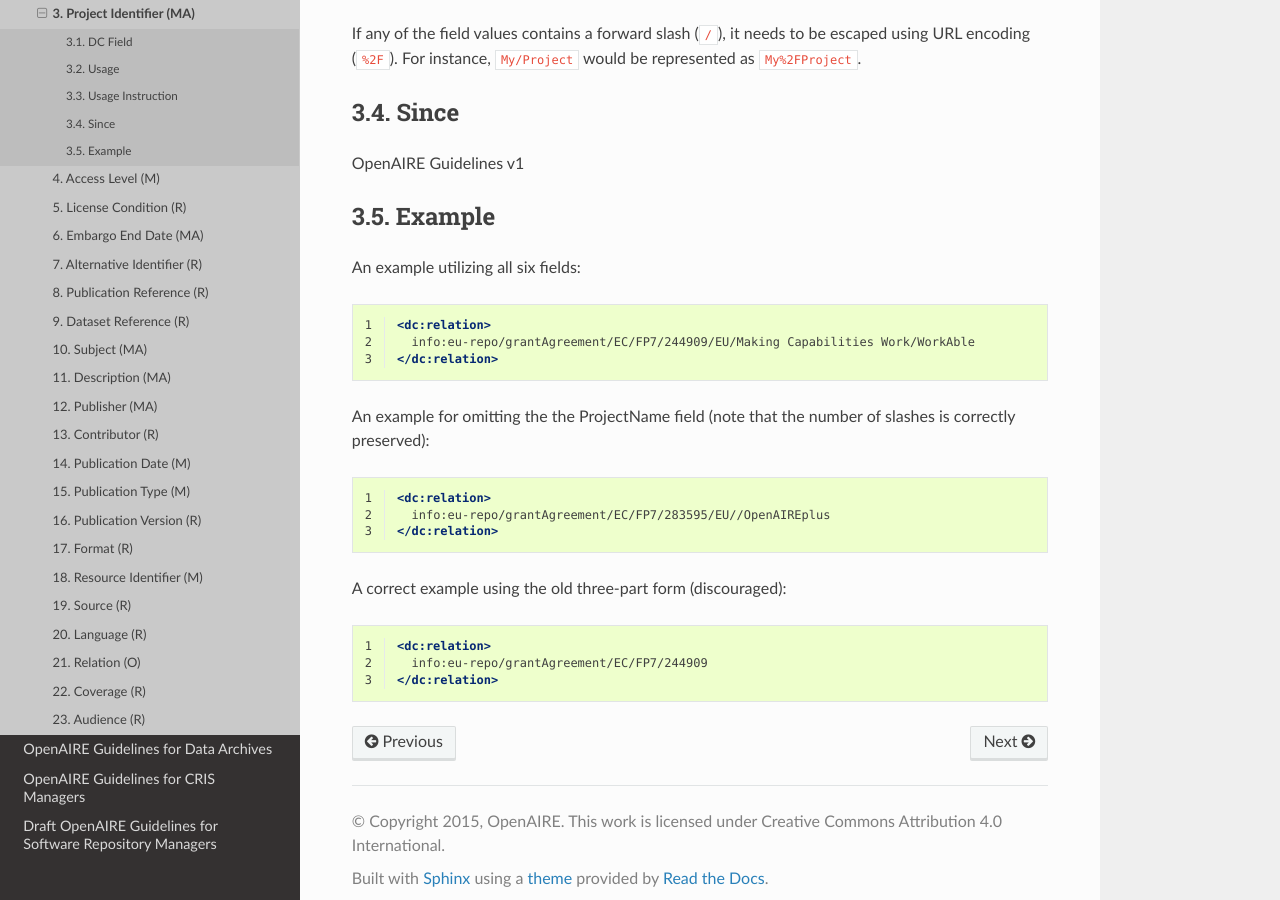
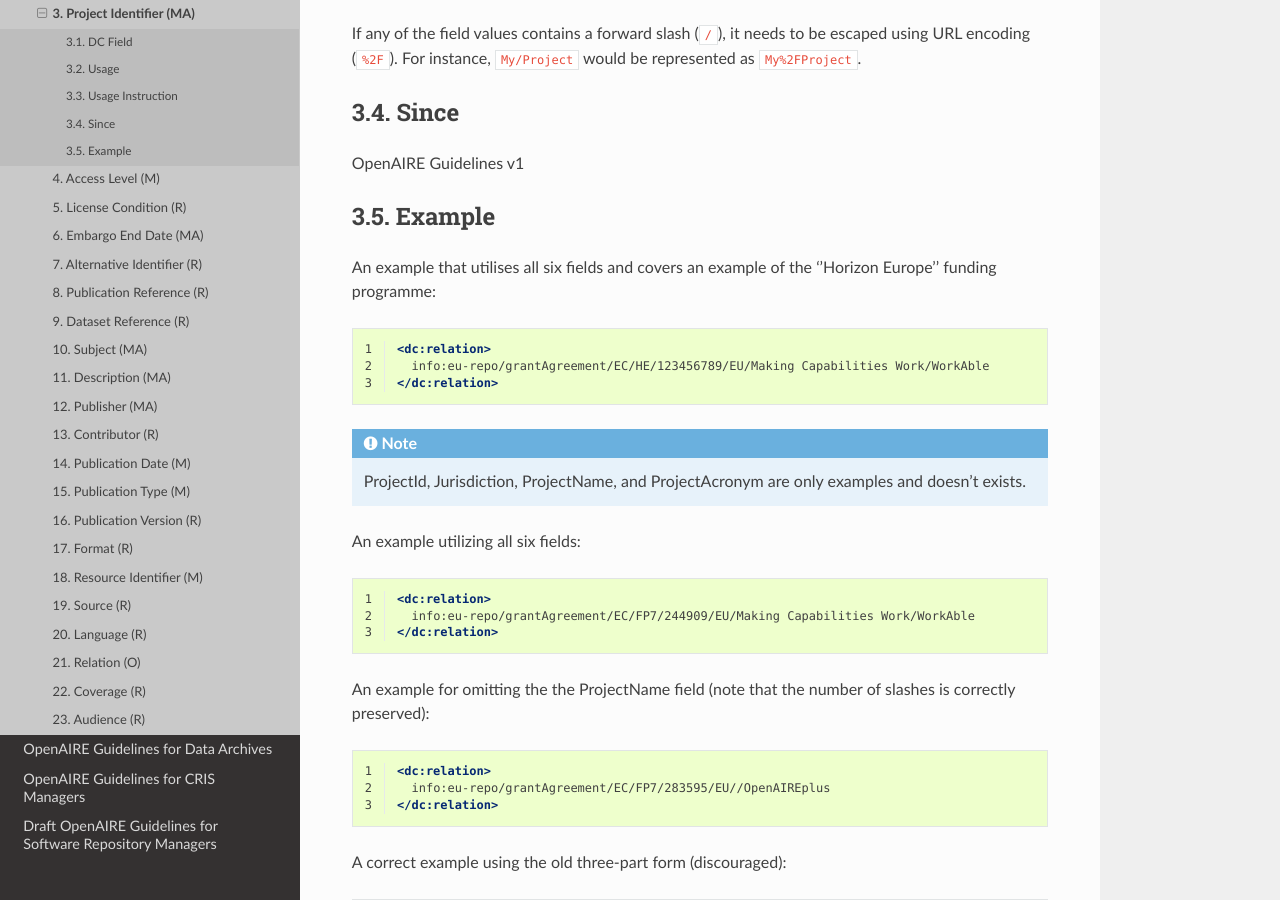
Before and after one commit to openaire/guidelines, a Sphinx documentation site: the page built from docs/literature/field_projectid.rst, in a window 1280 px wide and 900 px high, scrolled down 1194 px. Built offline with Sphinx 7.4.7 and the Read the Docs theme 2.0.0, drawn with Linux system fonts in a browser that asks for light colours.

Commit message:
Extension of the examples to include the Horizon Europe framework programme.

```diff
--- a/docs/literature/field_projectid.rst
+++ b/docs/literature/field_projectid.rst
@@ -23,6 +23,19 @@ OpenAIRE Guidelines v1
 
 Example
 ~~~~~~~
+
+An example that utilises all six fields and covers an example of the ''Horizon Europe'' funding programme:
+
+.. code-block:: xml
+   :linenos:
+
+   <dc:relation>
+     info:eu-repo/grantAgreement/EC/HE/123456789/EU/Making Capabilities Work/WorkAble
+   </dc:relation>
+
+.. note::
+  ProjectId, Jurisdiction, ProjectName, and ProjectAcronym are only examples and doesn't exists.
+
 
 An example utilizing all six fields:
 
```
